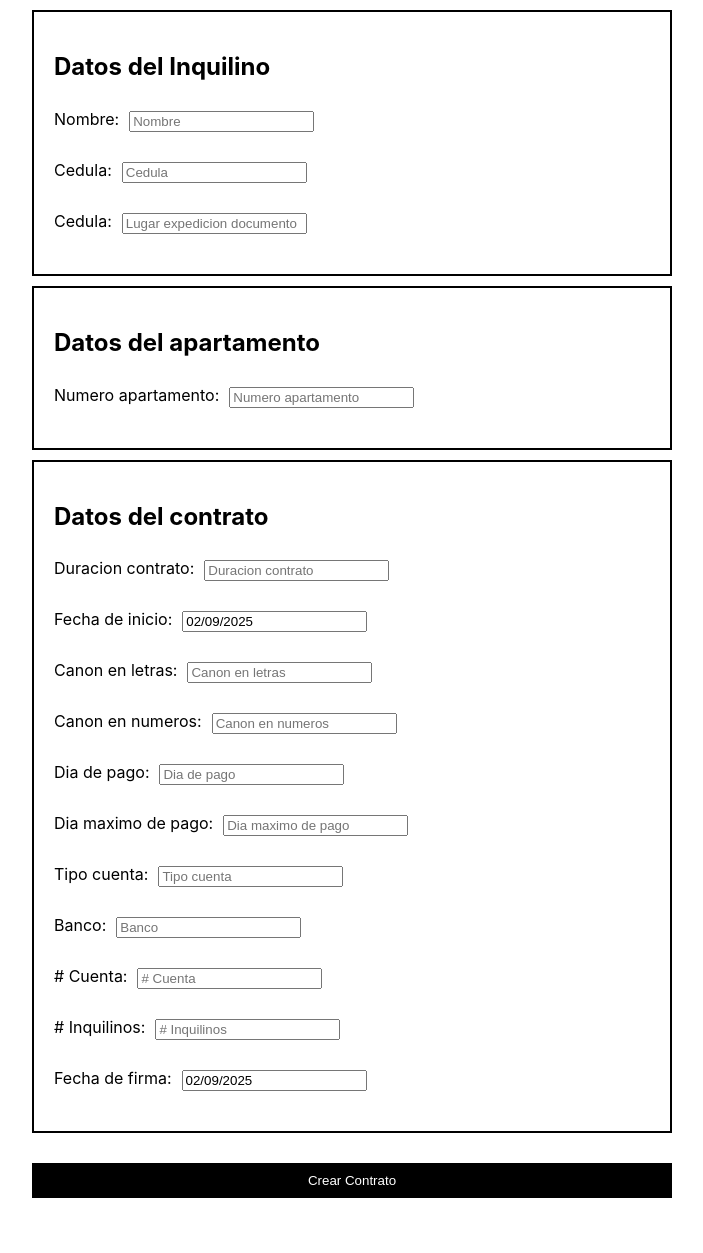
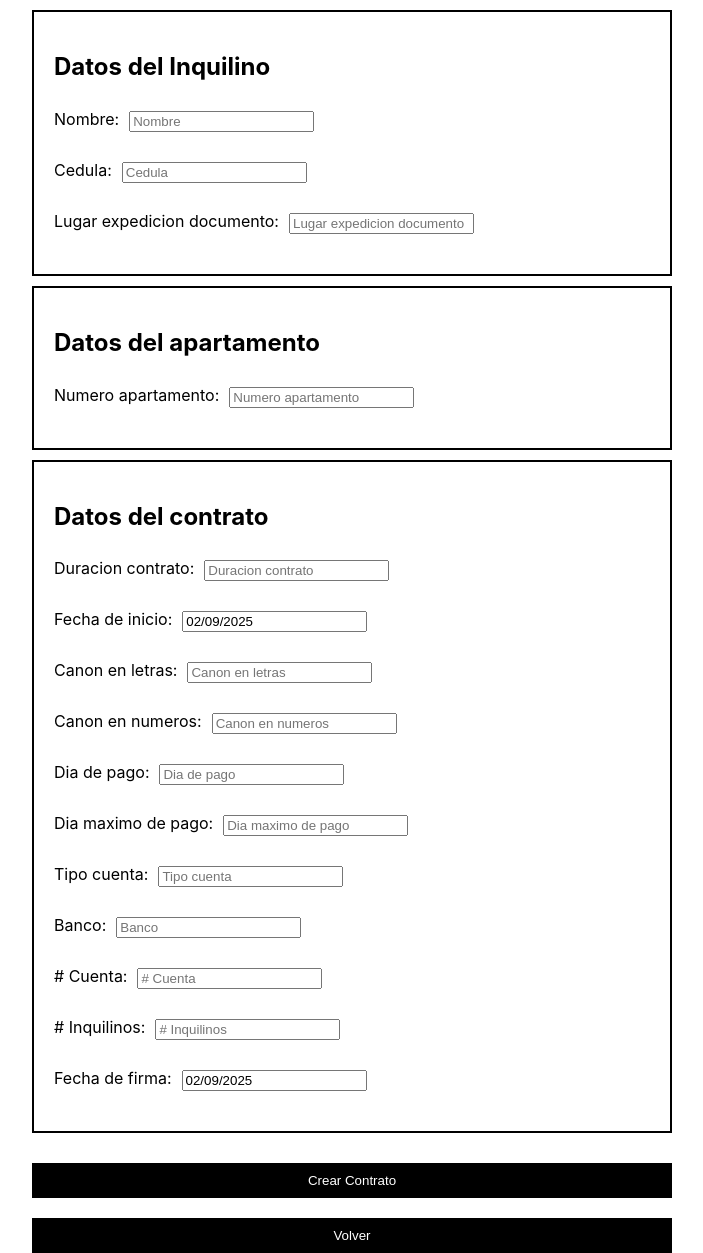
Before and after one commit to stevenasuarez/lease-manager-gui, a React (Create React App) app: page /create-contract in a window 1280 px wide. Shown: the whole page, without its empty margins (288-991 px from the left). Before the commit the page ends 1198 px from the top, so only its background shows below. Built offline with nearby package versions, Linux system fonts and the light colour scheme.

Commit message:
include final version to create contracts

```diff
--- a/package.json
+++ b/package.json
@@ -37,5 +37,6 @@
       "last 1 firefox version",
       "last 1 safari version"
     ]
-  }
+  },
+  "proxy": "http://localhost:8080"
 }
--- a/src/components/CreateContractForm.js
+++ b/src/components/CreateContractForm.js
@@ -3,6 +3,7 @@ import './CreateContractForm.css';
 import { formatNumberWithDots } from '../utils/utils';
 import DatePicker from 'react-datepicker';
 import 'react-datepicker/dist/react-datepicker.css';
+import { useNavigate } from 'react-router-dom';
 
 function CreateContractForm() {
     const [formData, setFormData] = useState({
@@ -27,6 +28,11 @@ function CreateContractForm() {
     const [initialDate, setInitialDate] = useState(new Date());
     const [signingDate, setSigningDate] = useState(new Date());
 
+    const navigate  = useNavigate();
+    const handleBackClick = () => {
+        navigate('/'); // Redirige a la página inicial
+    };
+
     const handleSubmit = async (event) => {
         event.preventDefault();
 
@@ -40,9 +46,9 @@ function CreateContractForm() {
             flatNumber: formData.flatNumber
           },
           contractDurationInNumbers: formData.contractDurationInNumbers,
-          initialDateNumber: initialDate.getDate(),
+          initialDateNumber: initialDate.getDate().toString(),
           initialMonth: initialDate.toLocaleString('default', { month: 'long' }).toUpperCase(),
-          initialYear: initialDate.getFullYear(),
+          initialYear: initialDate.getFullYear().toString(),
           rentalFee: formData.rentalFee,
           rentalFeeNumber: formData.rentalFeeNumber,
           payDayNumber: formData.payDayNumber,
@@ -51,9 +57,9 @@ function CreateContractForm() {
           bankName: formData.bankName,
           accountName: formData.accountName,
           numberOfTenantsInNumbers: formData.numberOfTenantsInNumbers,
-          signingDayNumber: signingDate.getDate(),
+          signingDayNumber: signingDate.getDate().toString(),
           signingMonth: signingDate.toLocaleString('default', { month: 'long' }).toUpperCase(),
-          signingYear: signingDate.getFullYear()
+          signingYear: signingDate.getFullYear().toString()
         }
         console.log(contractData);
 
@@ -104,7 +110,7 @@ function CreateContractForm() {
                 />
             </div>
             <div className='input-group'>
-                <label htmlFor="tenantIdIssuePlace">Cedula:</label>
+                <label htmlFor="tenantIdIssuePlace">Lugar expedicion documento:</label>
                 <input
                     type="text"
                     id="tenantIdIssuePlace"
@@ -236,6 +242,7 @@ function CreateContractForm() {
         </div>
         {/* Continúa agregando inputs para cada campo */}
         <button type="submit">Crear Contrato</button>
+        <button type="button" onClick={handleBackClick}>Volver</button>
       </form>
     );
   }
```
